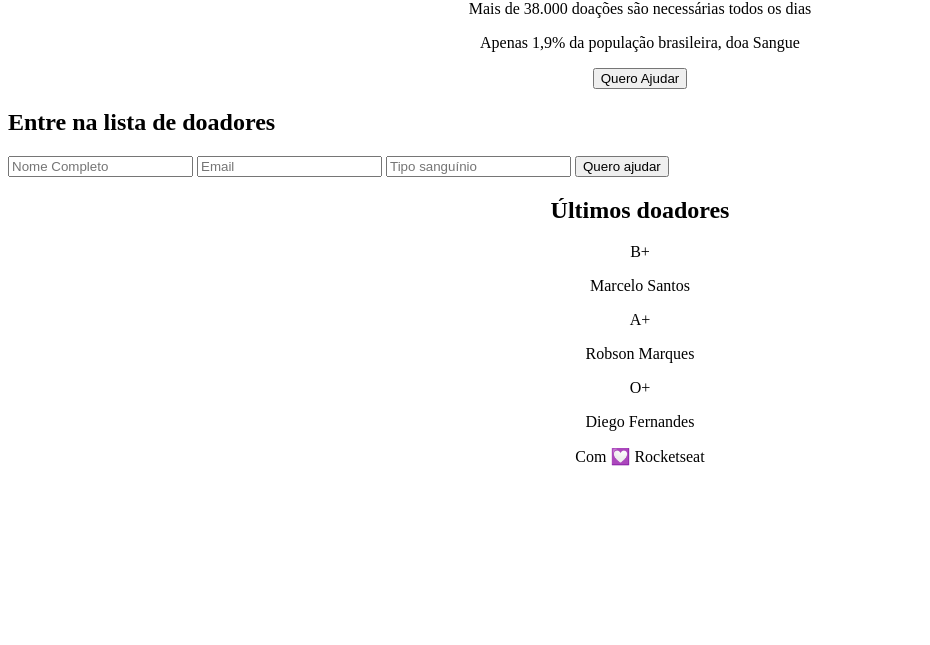
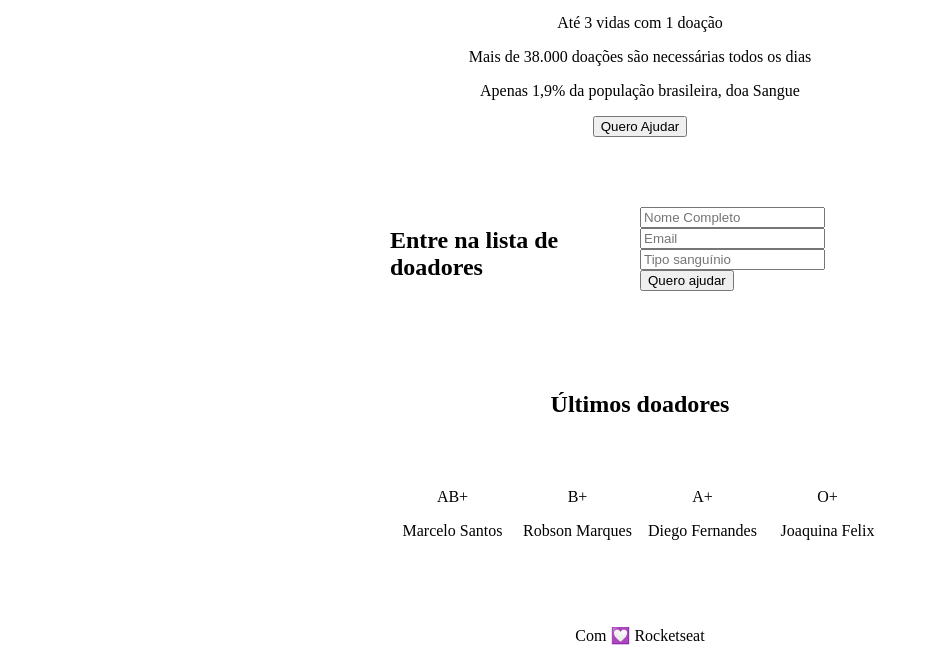
Before and after one commit to pmarcelojr/maratonaDev-DOE, a plain HTML site: page index.html in a window 1280 px wide. Shown: the part 161-806 px from the top of the page, without its empty margins (0-930 px from the left). Drawn offline with Linux system fonts and the light colour scheme.

Commit message:
Mexendo no CSS

```diff
--- a/index.html
+++ b/index.html
@@ -43,20 +43,28 @@
             <section class="donors">
                 <div class="donor">
                     <div class="blood">
-                        B+
+                        AB+
                     </div>
                     <p>Marcelo Santos</p>
                 </div>
                 <div class="donor">
                     <div class="blood">
-                        A+
+                        B+
                     </div>
                     <p>Robson Marques</p>
                 </div>
-                <div class="donors">
-                    O+
+                <div class="donor">
+                    <div class="blood">
+                        A+
+                    </div>
+                    <p>Diego Fernandes</p>
                 </div>
-                <p>Diego Fernandes</p>
+                <div class="donor">
+                    <div class="blood">
+                        O+
+                    </div>
+                    <p>Joaquina Felix</p>
+                </div>
             </section>
         </main>
         <footer>
--- a/style.css
+++ b/style.css
@@ -1,16 +1,47 @@
 /* CASCADING STYLESHEET */
+
+html, body {
+    margin: 0;
+}
+
+body {
+    display: flex;
+    flex-direction: column;
+
+    height: 100vh;
+}
+
+footer {
+    margin-top: auto;
+}
 
 /* Alinhamentos, espaçamentos
 larguras e alturas */
 
-header {
+header, main, footer {
     text-align: center;
 }
 
-main {
-    text-align: center;
+.form {
+    display: grid;
+    grid-template-columns: 1fr 1fr;
 }
 
-footer {
-    text-align: center;
+
+.donors {
+    display: grid;
+    grid-template-columns: 1fr 1fr 1fr 1fr;
 }
+
+header, .form, main {
+    /* Espaçamentos */
+    margin: 0 auto 70px;
+
+    /* Limites dos elementos na Pag */
+    width: 90%;
+    max-width: 500px;
+}
+
+header h1, main h2 {
+    margin-bottom: 70px;
+}
```
